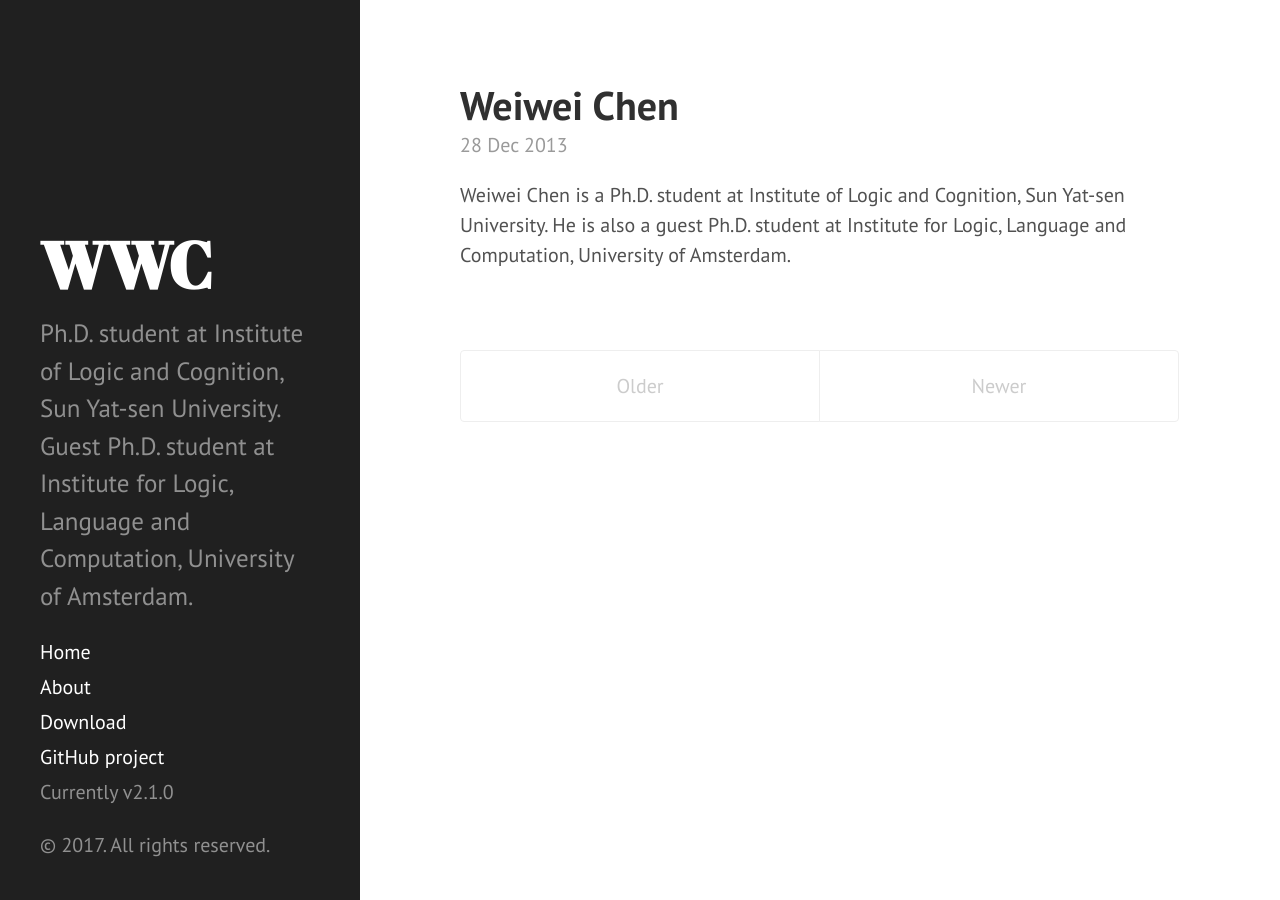
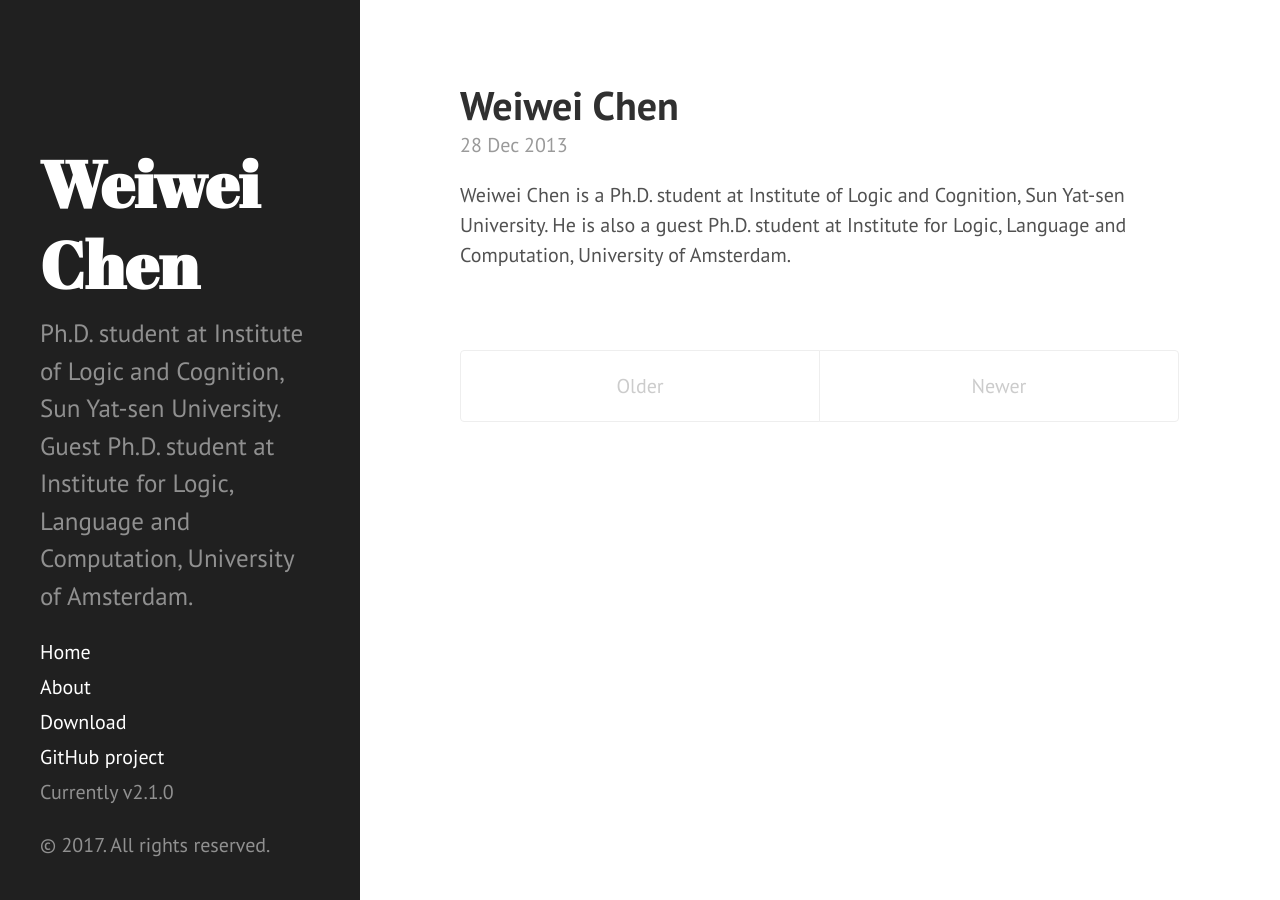
Before and after one commit to ChenSysu/homepage, a Jekyll site: the page built from index.html, in a window 1280 px wide. Built offline with Jekyll 4.4.1, drawn with Linux system fonts in a browser that asks for light colours; Markdown is read by kramdown in place of the engine named in the settings; the list of posts is cut into pages by our own code.

Commit message:
Title modified!

```diff
--- a/_config.yml
+++ b/_config.yml
@@ -7,7 +7,7 @@ permalink:        pretty
 relative_permalinks: false
 
 # Setup
-title:            WWC
+title:            Weiwei Chen
 tagline:          'A Jekyll theme'
 description:      'Ph.D. student at Institute of Logic and Cognition, Sun Yat-sen University. Guest Ph.D. student at Institute for Logic, Language and Computation, University of Amsterdam.
 '
```
